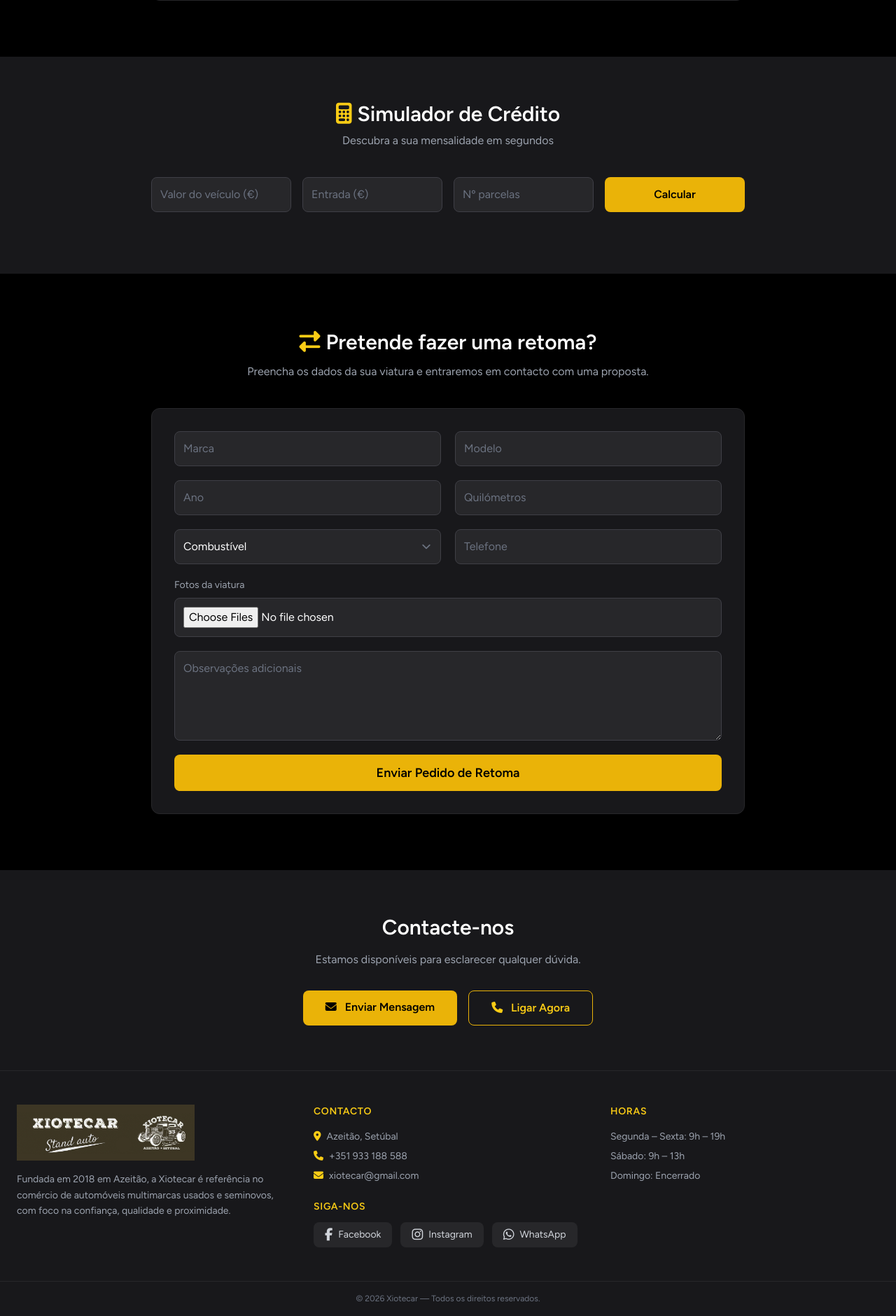
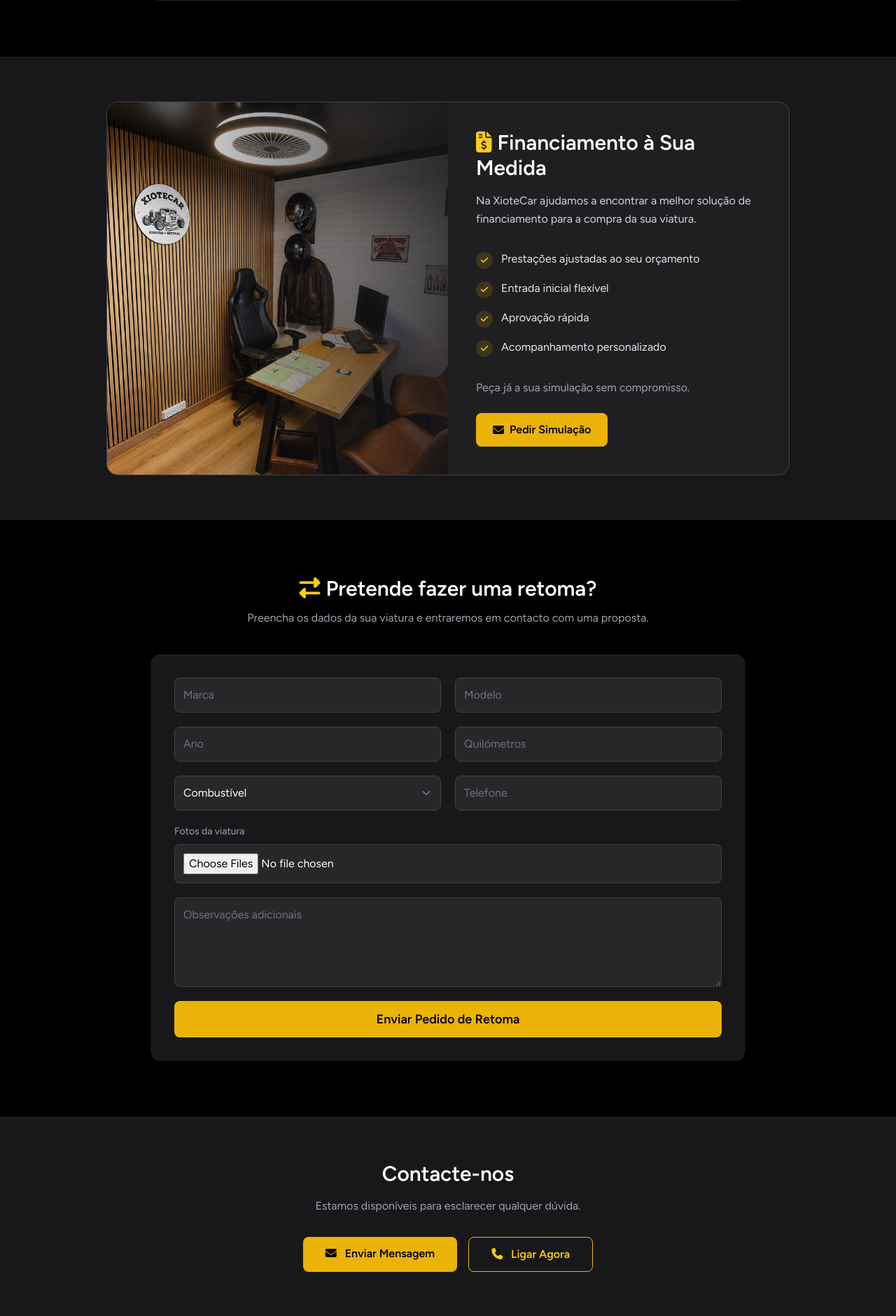
Before and after one commit to paulovigario20/xiotcar, a Laravel app: page / in a window 1280 px wide. Shown: the part 2503-4383 px from the top of the page at 70% size. Before the commit the page ends 4362 px from the top, so only its background shows below. Run offline with Laravel 12, Linux system fonts and the light colour scheme; style sheets or scripts are compiled from the project's sources; some libraries are stand-ins or nearby versions.

Commit message:
Substituir simulador por secção de financiamento e corrigir título do browser
- Remove calculadora de crédito e adiciona bloco informativo de financiamento
- Corrige título da página de 'Início - Laravel' para 'Início - XiotCar'
- Define XiotCar como nome por defeito em app.jsx, config e .env.example

Co-authored-by: paulovigario20 <paulovigario20@users.noreply.github.com>

```diff
--- a/config/app.php
+++ b/config/app.php
@@ -13,7 +13,7 @@ return [
     |
     */
 
-    'name' => env('APP_NAME', 'Laravel'),
+    'name' => env('APP_NAME', 'XiotCar'),
 
     /*
     |--------------------------------------------------------------------------
--- a/resources/js/Pages/Site/Home.jsx
+++ b/resources/js/Pages/Site/Home.jsx
@@ -189,27 +189,55 @@ export default function Home({ testemunhos = [] }) {
                 </div>
             </section>
 
-            {/* ═══════ SIMULADOR DE CRÉDITO ═══════ */}
-            <section className="bg-zinc-900 py-16" id="simulador">
-                <div className="max-w-4xl mx-auto px-6 text-center">
-                    <h2 className="text-3xl font-bold text-white mb-2">
-                        <i className="fas fa-calculator text-yellow-400 mr-2"></i>
-                        Simulador de Crédito
-                    </h2>
-                    <p className="text-gray-400 mb-10">Descubra a sua mensalidade em segundos</p>
-
-                    <form onSubmit={handleSimuladorSubmit} className="grid grid-cols-1 md:grid-cols-4 gap-4">
-                        <input type="number" id="valor" placeholder="Valor do veículo (€)"
-                            className="p-3 bg-zinc-800 text-white border border-zinc-700 rounded-lg placeholder-gray-500 focus:border-yellow-500 focus:outline-none" />
-                        <input type="number" id="entrada" placeholder="Entrada (€)"
-                            className="p-3 bg-zinc-800 text-white border border-zinc-700 rounded-lg placeholder-gray-500 focus:border-yellow-500 focus:outline-none" />
-                        <input type="number" id="parcelas" placeholder="Nº parcelas"
-                            className="p-3 bg-zinc-800 text-white border border-zinc-700 rounded-lg placeholder-gray-500 focus:border-yellow-500 focus:outline-none" />
-                        <button className="bg-yellow-500 text-black font-semibold rounded-lg hover:bg-yellow-400 transition">
-                            Calcular
-                        </button>
-                    </form>
-                    <p id="result" className="mt-6 text-xl font-bold text-yellow-400"></p>
+            {/* ═══════ FINANCIAMENTO ═══════ */}
+            <section className="bg-zinc-900 py-16" id="financiamento">
+                <div className="max-w-5xl mx-auto px-6">
+                    <div className="bg-zinc-800/50 border border-zinc-700 rounded-2xl overflow-hidden">
+                        <div className="grid grid-cols-1 md:grid-cols-2">
+                            <div className="hidden md:block relative min-h-[320px]">
+                                <img
+                                    src="/imgs/wp/service-financiamento.jpg"
+                                    alt="Financiamento automóvel"
+                                    className="absolute inset-0 w-full h-full object-cover"
+                                />
+                                <div className="absolute inset-0 bg-gradient-to-r from-transparent to-zinc-900/80" />
+                            </div>
+                            <div className="p-8 md:p-10">
+                                <h2 className="text-2xl md:text-3xl font-bold text-white mb-4">
+                                    <i className="fas fa-file-invoice-dollar text-yellow-400 mr-2"></i>
+                                    Financiamento à Sua Medida
+                                </h2>
+                                <p className="text-gray-300 leading-relaxed mb-8">
+                                    Na XioteCar ajudamos a encontrar a melhor solução de financiamento para a compra da sua viatura.
+                                </p>
+                                <ul className="space-y-4 mb-8">
+                                    {[
+                                        'Prestações ajustadas ao seu orçamento',
+                                        'Entrada inicial flexível',
+                                        'Aprovação rápida',
+                                        'Acompanhamento personalizado',
+                                    ].map((item) => (
+                                        <li key={item} className="flex items-start gap-3 text-gray-200">
+                                            <span className="mt-0.5 flex h-6 w-6 shrink-0 items-center justify-center rounded-full bg-yellow-500/15 text-yellow-400">
+                                                <i className="fas fa-check text-xs"></i>
+                                            </span>
+                                            <span>{item}</span>
+                                        </li>
+                                    ))}
+                                </ul>
+                                <p className="text-gray-400 mb-6">
+                                    Peça já a sua simulação sem compromisso.
+                                </p>
+                                <a
+                                    href="/contacto"
+                                    className="inline-flex items-center gap-2 bg-yellow-500 hover:bg-yellow-400 text-black font-semibold px-6 py-3 rounded-lg transition"
+                                >
+                                    <i className="fas fa-envelope"></i>
+                                    Pedir Simulação
+                                </a>
+                            </div>
+                        </div>
+                    </div>
                 </div>
             </section>
 
@@ -290,18 +318,3 @@ export default function Home({ testemunhos = [] }) {
         </PublicLayout>
     );
 }
-
-function handleSimuladorSubmit(e) {
-    e.preventDefault();
-    const valor = parseFloat(document.getElementById('valor').value);
-    const entrada = parseFloat(document.getElementById('entrada').value);
-    const parcelas = parseInt(document.getElementById('parcelas').value);
-
-    if (!isNaN(valor) && !isNaN(entrada) && !isNaN(parcelas) && parcelas > 0) {
-        const saldo = valor - entrada;
-        const mensalidade = saldo / parcelas;
-        document.getElementById('result').textContent = `Parcelas de €${mensalidade.toFixed(2)} por mês.`;
-    } else {
-        document.getElementById('result').textContent = 'Preencha todos os campos corretamente.';
-    }
-}
--- a/resources/js/app.jsx
+++ b/resources/js/app.jsx
@@ -7,7 +7,7 @@ import { createRoot } from 'react-dom/client';
 import 'slick-carousel/slick/slick.css';
 import 'slick-carousel/slick/slick-theme.css';
 
-const appName = import.meta.env.VITE_APP_NAME || 'Laravel';
+const appName = import.meta.env.VITE_APP_NAME || 'XiotCar';
 
 createInertiaApp({
     title: (title) => `${title} - ${appName}`,
--- a/resources/views/app.blade.php
+++ b/resources/views/app.blade.php
@@ -4,7 +4,7 @@
         <meta charset="utf-8">
         <meta name="viewport" content="width=device-width, initial-scale=1">
 
-        <title inertia>{{ config('app.name', 'Laravel') }}</title>
+        <title inertia>{{ config('app.name', 'XiotCar') }}</title>
 
         <!-- Fonts -->
         <link rel="preconnect" href="https://fonts.bunny.net">
```
Also changed, not shown: 1 other file.
